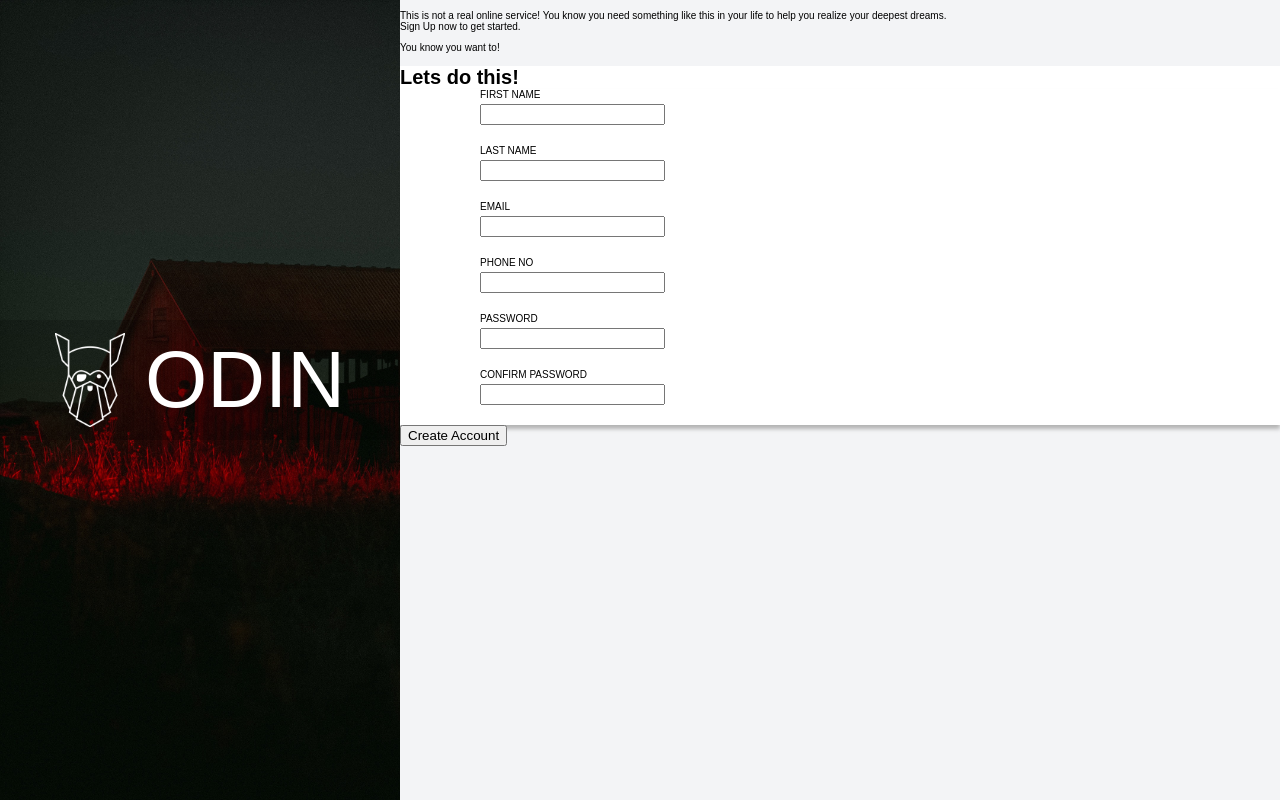
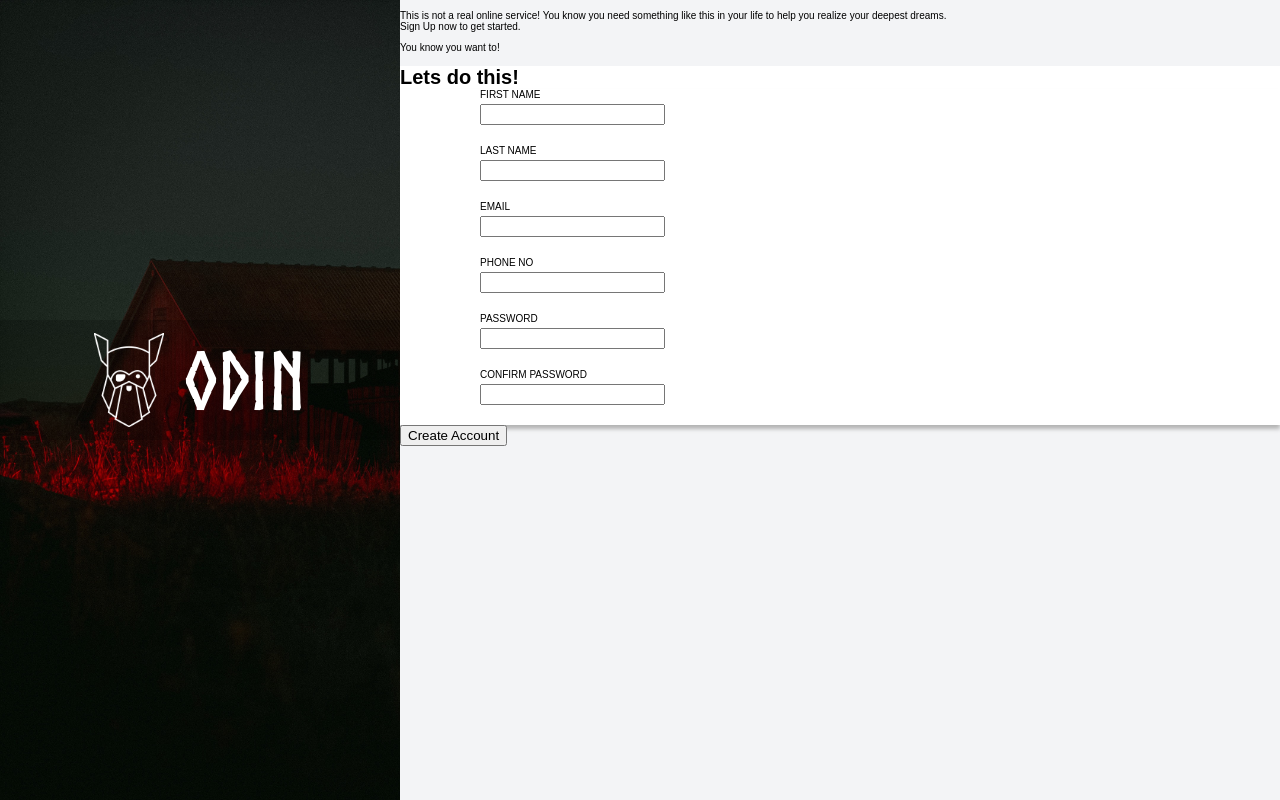
Before and after one commit to gitesh-singla/odin-signupForm, a plain HTML site: page index.html in a window 1280 px wide. Drawn offline with Linux system fonts and the light colour scheme.

Commit message:
changed font for sidebar to Norse

```diff
--- a/style.css
+++ b/style.css
@@ -34,6 +34,7 @@ body {
     height: 12rem;
     align-items: center;
     color: white;
+    font-family: Norse;
 
     display: flex;
     justify-content: center;
```
